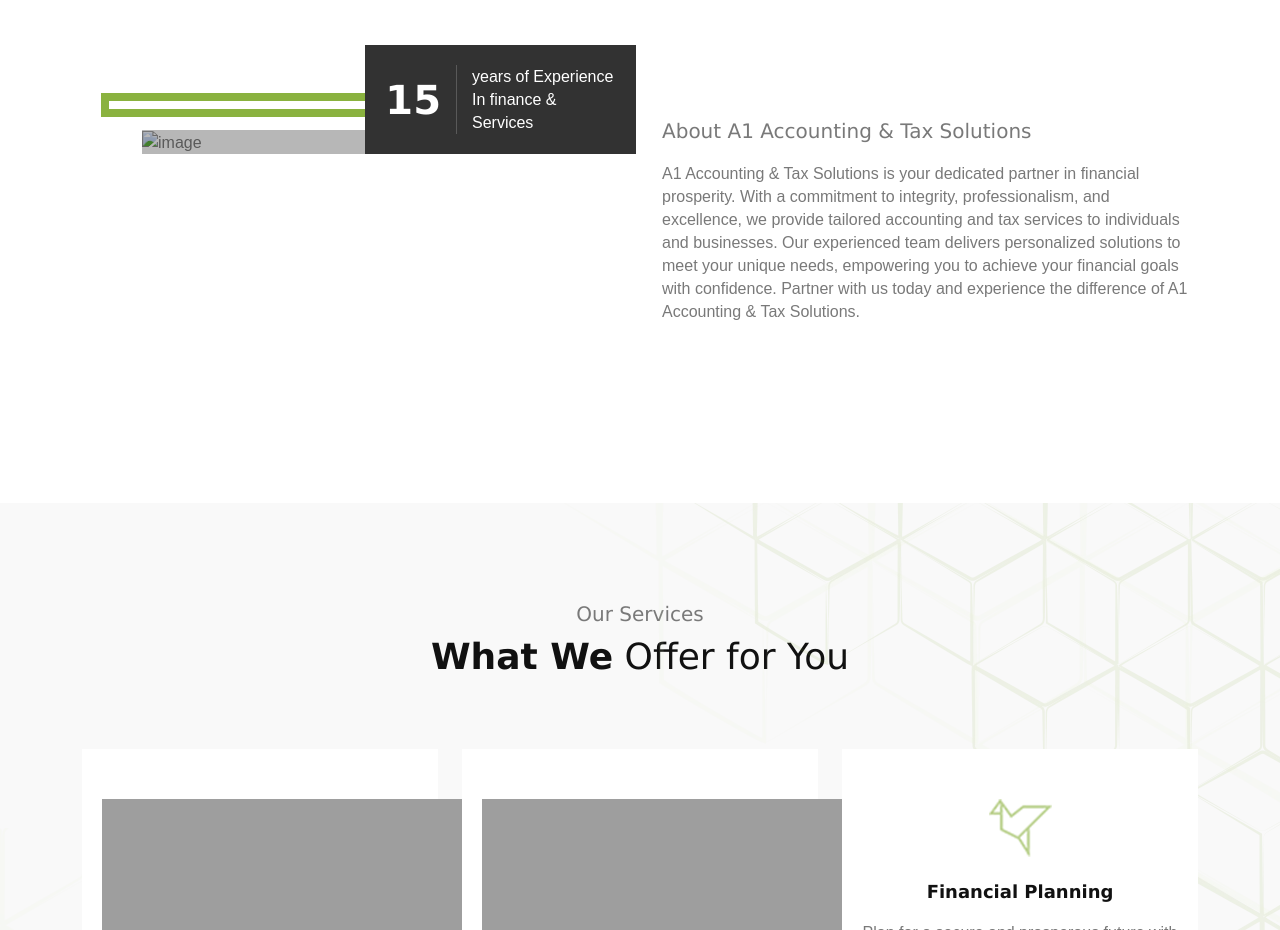
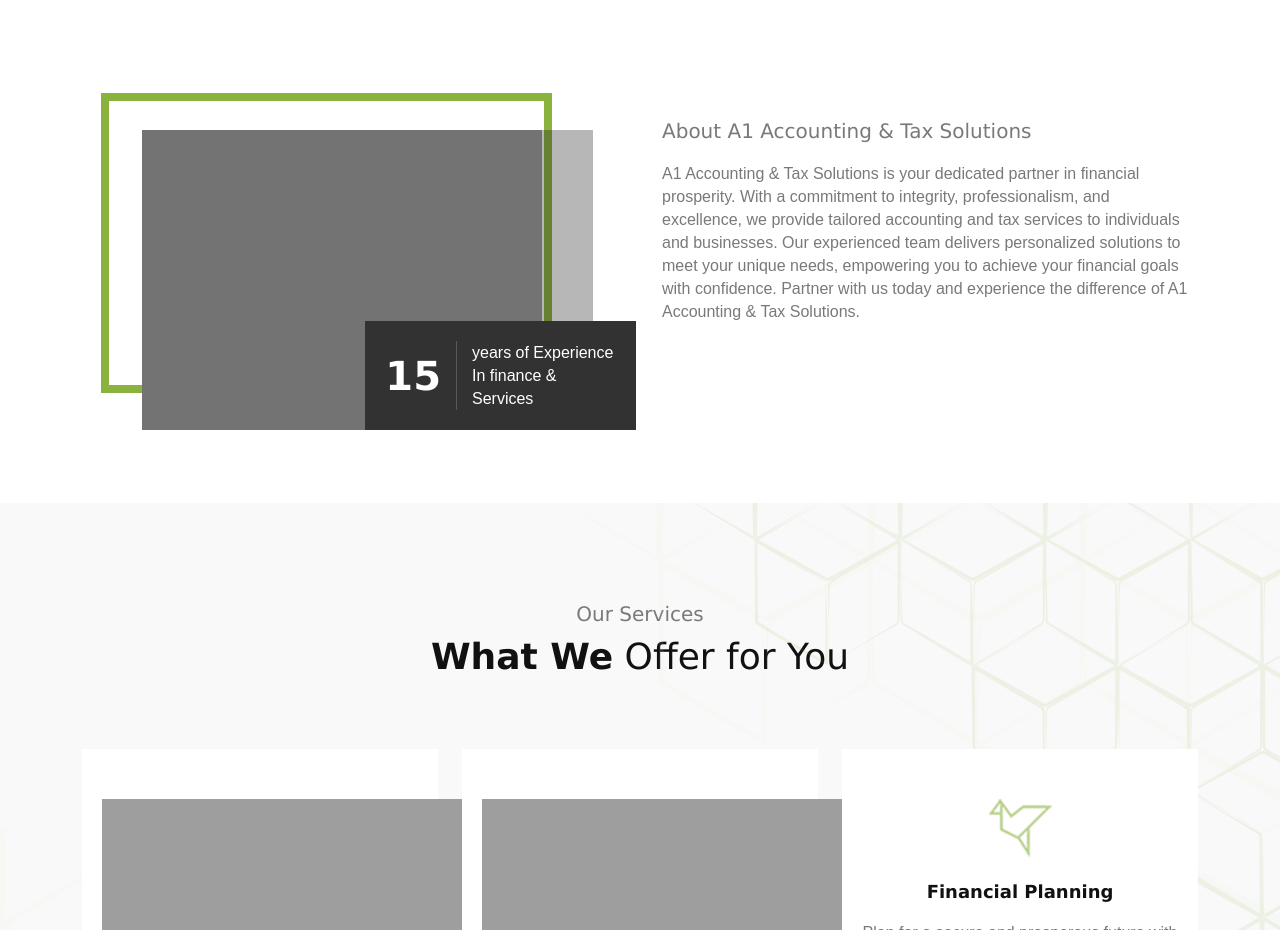
Before and after one commit to appcity31/a1taxsolutions, a plain HTML site: page index.html in a window 1280 px wide. Shown: the part 920-1850 px from the top of the page. Drawn offline with Linux system fonts and the light colour scheme; the site is published under a folder, as on GitHub Pages, so addresses that start at the root find nothing; a web font is replaced by a local one.

Commit message:
Update index.html

```diff
--- a/index.html
+++ b/index.html
@@ -303,7 +303,7 @@
                         <div class="about-img-border">
                         </div>
                         <div class="about-img-overlay">
-                            <img src="/images/about.webp" alt="image">
+                            <img src="images/about.webp" alt="image">
                         </div>
                         <div class="experience-wrapper">
                             <h2>15</h2>
```
